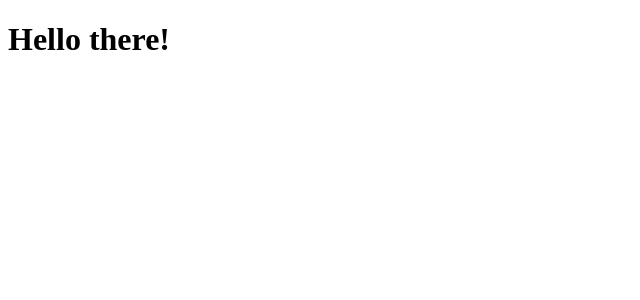
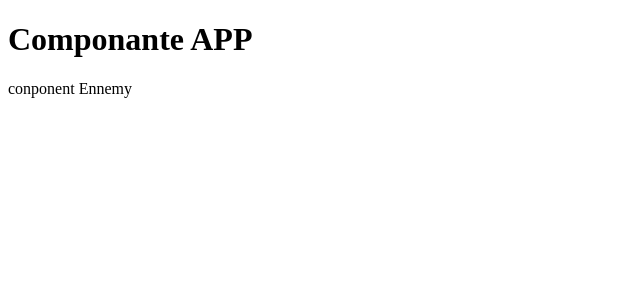
Before and after one commit to KeerhemFR/Hackathon, a React (Create React App) app: page / in a window 1280 px wide. Shown: the top 300 px of the page, without its empty margins (0-640 px from the left). Built offline with nearby package versions, Linux system fonts and the light colour scheme; the HTML template or start-up script is replaced by a standard one.

Commit message:
Structure initiale

```diff
--- a/src/App.jsx
+++ b/src/App.jsx
@@ -1,5 +1,12 @@
+import Ennemy from './components/game/Ennemy';
+
 function App() {
-  return <h1>Hello there!</h1>;
+  return (
+    <>
+      <h1>Componante APP</h1>
+      <Ennemy />
+    </>
+  );
 }
 
 export default App;
--- /dev/null
+++ b/src/components/game/AttackButton/index.jsx
@@ -0,0 +1,3 @@
+export default function AttackButton() {
+  return <div>conponent AttackButton</div>;
+}
--- /dev/null
+++ b/src/components/game/Ennemy/index.jsx
@@ -0,0 +1,3 @@
+export default function Ennemy() {
+  return <div>conponent Ennemy</div>;
+}
--- /dev/null
+++ b/src/components/game/Player/index.jsx
@@ -0,0 +1,3 @@
+export default function Player() {
+  return <div>conponent Player</div>;
+}
--- /dev/null
+++ b/src/components/game/Timer/index.jsx
@@ -0,0 +1,3 @@
+export default function Timer() {
+  return <div>conponent Timer</div>;
+}
```
Also changed, not shown: src/components/game/index.jsx (added).
